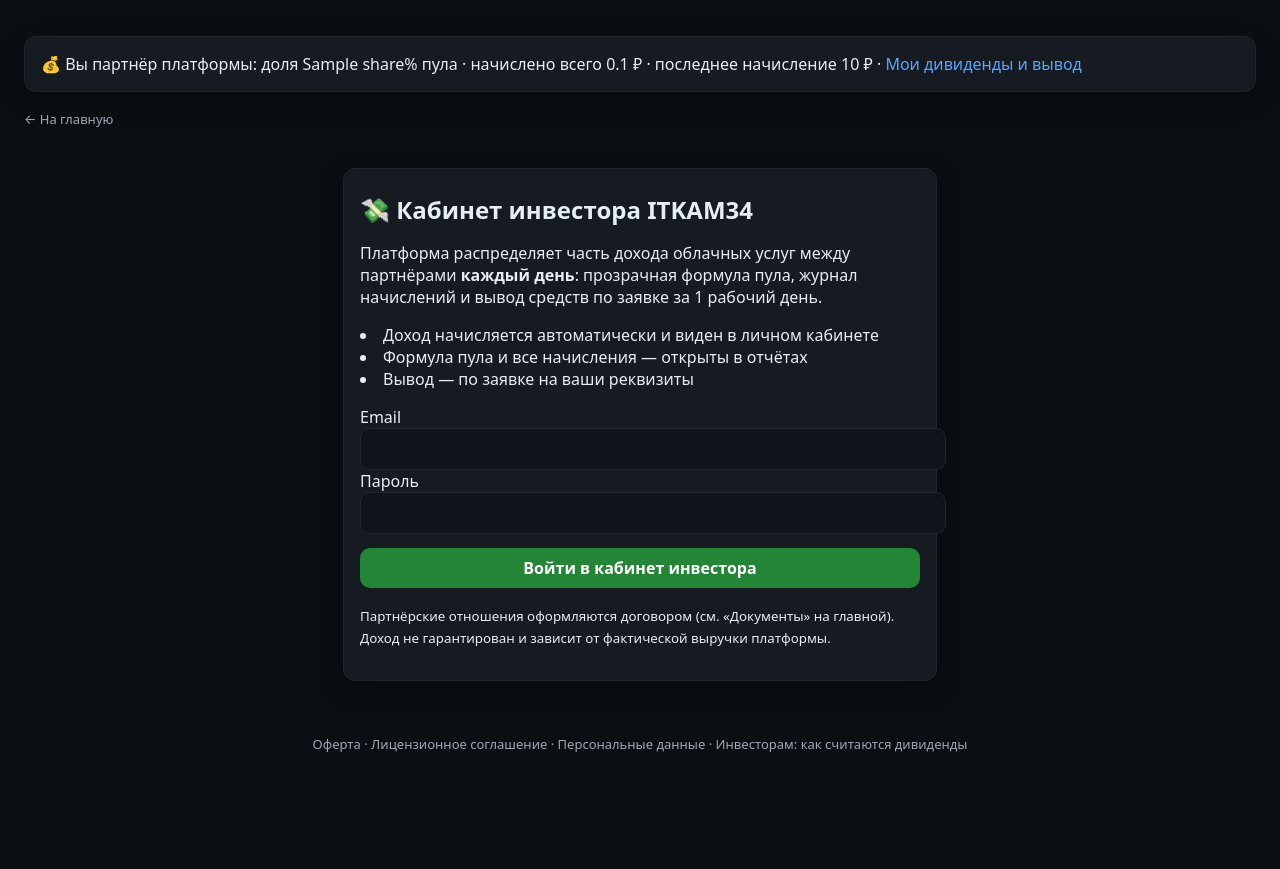
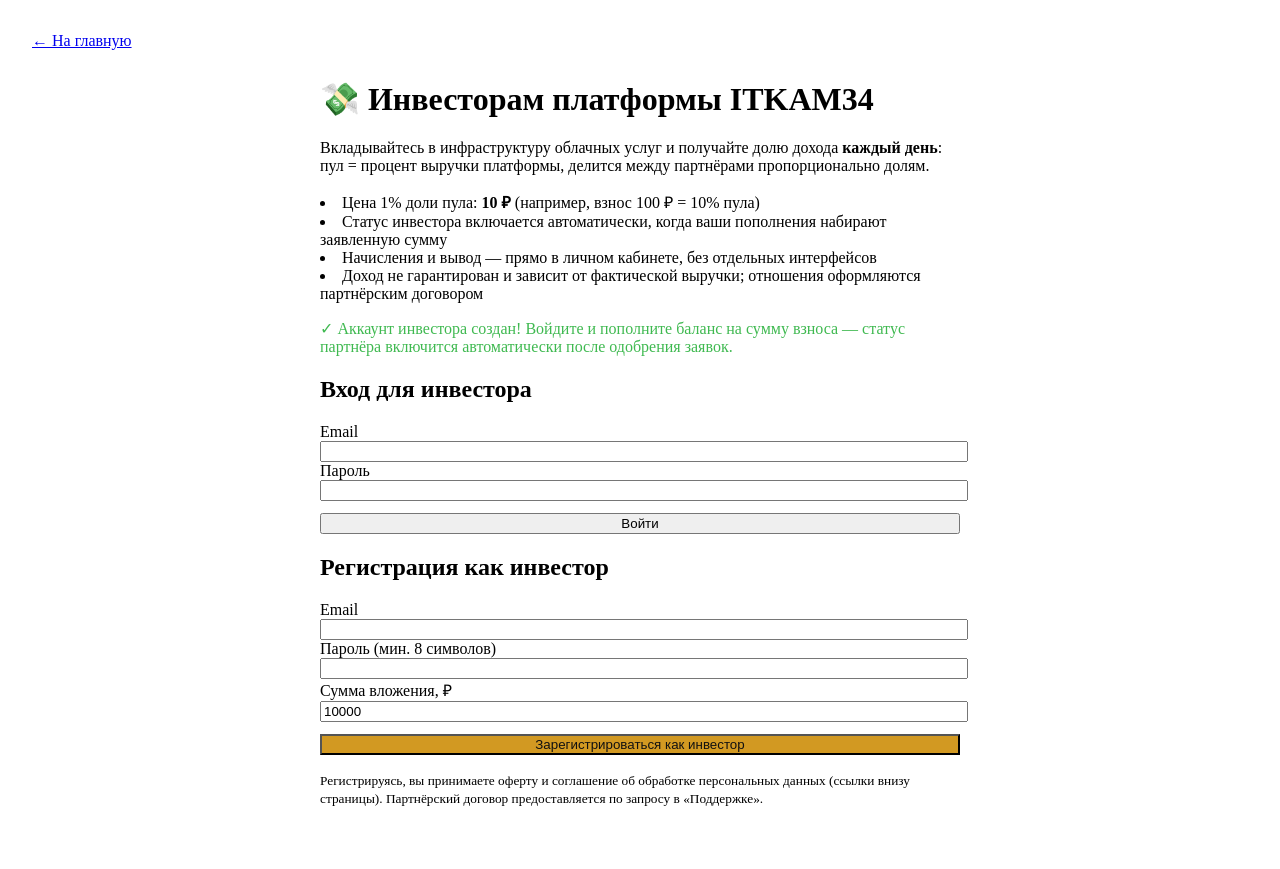
Before and after one commit to vasa57kam/datacenter-core, a Flask app: template backend/app/ui/templates/lk/invest.html in a window 1280 px wide. Before the commit the page ends 752 px from the top, so only its background shows below. Run offline with Flask 3, Linux system fonts and the light colour scheme; the template is opened without the code that fills it: most values are stand-ins (such as "Sample title", 1, 10 or a date in 2020).

Commit message:
auto: 2026-10-23_17:42

```diff
--- a/backend/app/ui/templates/lk/invest.html
+++ b/backend/app/ui/templates/lk/invest.html
@@ -1,46 +1,36 @@
 <!doctype html>
-<html lang="ru"><head><meta charset="utf-8"><title>Инвесторам · ITKAM34</title>
-<link rel="stylesheet" href="/assets/theme.css"></head>
-<body style="padding:24px"><!--theme146--><style>
-:root{--bg:#0d1117;--panel:#161b22;--line:#21262d;--txt:#e6edf3;--mut:#9da7b3;--grn:#238636;--grn2:#3fb950;--yel:#d29922;--red:#da3633;--rad:12px}
-body{background:var(--bg)!important;color:var(--txt)!important;font-family:system-ui,-apple-system,"Segoe UI",Roboto,sans-serif!important;margin:0}
-a{color:#58a6ff}
-table{border-collapse:collapse;width:100%}
-td,th{padding:8px 10px;border-bottom:1px solid var(--line);color:var(--mut);font-size:13px}
-th{color:var(--txt);text-align:left}
-button,input,select,textarea{border-radius:10px;border:1px solid var(--line);background:#0f141b;color:var(--txt);padding:9px 12px;font:inherit}
-button{background:var(--grn);border:0;color:#fff;font-weight:600;cursor:pointer}
-button:hover{filter:brightness(1.12)}
-.card,section{background:var(--panel);border:1px solid var(--line);border-radius:var(--rad);padding:16px;margin:12px 0}
-.invest-ads{border-color:var(--yel);background:linear-gradient(180deg,#161b22,#1a1710)}
-.invest-ads a{color:var(--yel)}
-.legal-links{margin:18px 0;color:var(--mut);font-size:13px}
-.legal-links a{color:var(--mut)}
-.quick-tiles a{margin-right:14px;color:var(--yel);text-decoration:none;font-weight:600}
-
-.card{box-shadow:0 8px 24px #00000066}
-h1{font-size:24px;margin:8px 0}h2{font-size:18px;margin:16px 0 8px}
-a{text-decoration:none}a:hover{text-decoration:underline}
-body{background:#0b0f14!important}
-.topbar146{display:none}
-</style>{% if invest_ads %}<div class="card invest-ads">💸 <b>Инвестируйте в платформу</b> — ежедневные дивиденды с дохода облачных услуг. <a href="/invest">Условия и вход →</a> · <a href="/dividends-how">Как считается</a></div>{% endif %}{% if my_div %}<div class="card">💰 Вы партнёр платформы: доля {{ my_div.share }}% пула · начислено всего {{ (my_div.total/100)|round(2) }} ₽ · последнее начисление {{ (my_div.last/100)|round(2) }} ₽ · <a href="/lk/dividends">Мои дивиденды и вывод</a></div>{% endif %}
+<html lang="ru"><head><meta charset="utf-8"><title>Инвесторам · ITKAM34</title></head>
+<body style="padding:24px">
 <div class="legal-links"><a href="/">← На главную</a></div>
-<div class="card" style="max-width:560px;margin:40px auto">
-<h1>💸 Кабинет инвестора ITKAM34</h1>
-<p>Платформа распределяет часть дохода облачных услуг между партнёрами <b>каждый день</b>:
-прозрачная формула пула, журнал начислений и вывод средств по заявке за 1 рабочий день.</p>
-<li>Доход начисляется автоматически и виден в личном кабинете</li>
-<li>Формула пула и все начисления — открыты в отчётах</li>
-<li>Вывод — по заявке на ваши реквизиты</li>
+<div class="card" style="max-width:640px;margin:30px auto">
+<h1>💸 Инвесторам платформы ITKAM34</h1>
+<p>Вкладывайтесь в инфраструктуру облачных услуг и получайте долю дохода <b>каждый день</b>:
+пул = процент выручки платформы, делится между партнёрами пропорционально долям.</p>
+<li>Цена 1% доли пула: <b>{{ share_price }} ₽</b> (например, взнос {{ share_price * 10 }} ₽ = 10% пула)</li>
+<li>Статус инвестора включается автоматически, когда ваши пополнения набирают заявленную сумму</li>
+<li>Начисления и вывод — прямо в личном кабинете, без отдельных интерфейсов</li>
+<li>Доход не гарантирован и зависит от фактической выручки; отношения оформляются партнёрским договором</li>
+{% if ok %}<p style="color:#3fb950">✓ Аккаунт инвестора создан! Войдите и пополните баланс на сумму взноса —
+статус партнёра включится автоматически после одобрения заявок.</p>{% endif %}
 {% if error == "1" %}<p style="color:#ffa198">Неверный email или пароль</p>{% endif %}
-{% if error == "2" %}<p style="color:#ffa198">Доступ инвестора выдаёт администратор:
-напишите в «Поддержку» или добавьте партнёра в пульте → «Дивиденды»</p>{% endif %}
-<form method="post" action="/invest" style="margin-top:16px">
+{% if error == "2" %}<p style="color:#ffa198">Доступ инвестора выдаёт администратор</p>{% endif %}
+{% if error == "3" %}<p style="color:#ffa198">Проверьте форму: email и пароль от 8 символов</p>{% endif %}
+{% if error == "4" %}<p style="color:#ffa198">Такой email уже зарегистрирован — войдите</p>{% endif %}
+{% if error == "5" %}<p style="color:#ffa198">Минимальный взнос — цена 1% доли ({{ share_price }} ₽)</p>{% endif %}
+<h2>Вход для инвестора</h2>
+<form method="post" action="/invest">
 <label>Email <input name="email" type="email" required style="width:100%"></label>
 <label>Пароль <input name="password" type="password" required style="width:100%"></label>
-<button type="submit" style="width:100%;margin-top:14px">Войти в кабинет инвестора</button>
+<button type="submit" style="width:100%;margin-top:12px">Войти</button>
 </form>
-<p><small>Партнёрские отношения оформляются договором (см. «Документы» на главной).
-Доход не гарантирован и зависит от фактической выручки платформы.</small></p>
+<h2>Регистрация как инвестор</h2>
+<form method="post" action="/invest/register">
+<label>Email <input name="email" type="email" required style="width:100%"></label>
+<label>Пароль (мин. 8 символов) <input name="password" type="password" required style="width:100%"></label>
+<label>Сумма вложения, ₽ <input name="invested" value="10000" required style="width:100%"></label>
+<button type="submit" style="width:100%;margin-top:12px;background:#d29922;color:#111">Зарегистрироваться как инвестор</button>
+</form>
+<p><small>Регистрируясь, вы принимаете оферту и соглашение об обработке персональных данных
+(ссылки внизу страницы). Партнёрский договор предоставляется по запросу в «Поддержке».</small></p>
 </div>
-<div class="legal-links" style="text-align:center;padding:14px"><a href="/legal/offer">Оферта</a> · <a href="/legal/terms">Лицензионное соглашение</a> · <a href="/legal/privacy">Персональные данные</a> · <a href="/dividends-how">Инвесторам: как считаются дивиденды</a></div></body></html>
+</body></html>
```
Also changed, not shown: backend/app/services/payments.py (+24 -0 lines), backend/app/ui/cabinet.py (+56 -9 lines), backend/app/ui/ops.py (+73 -1 lines), backend/app/ui/templates/ops_dividends.html (+21 -47 lines), backend/app/ui/templates/ops_docs.html (added, +19 -0 lines), 1 other file.
